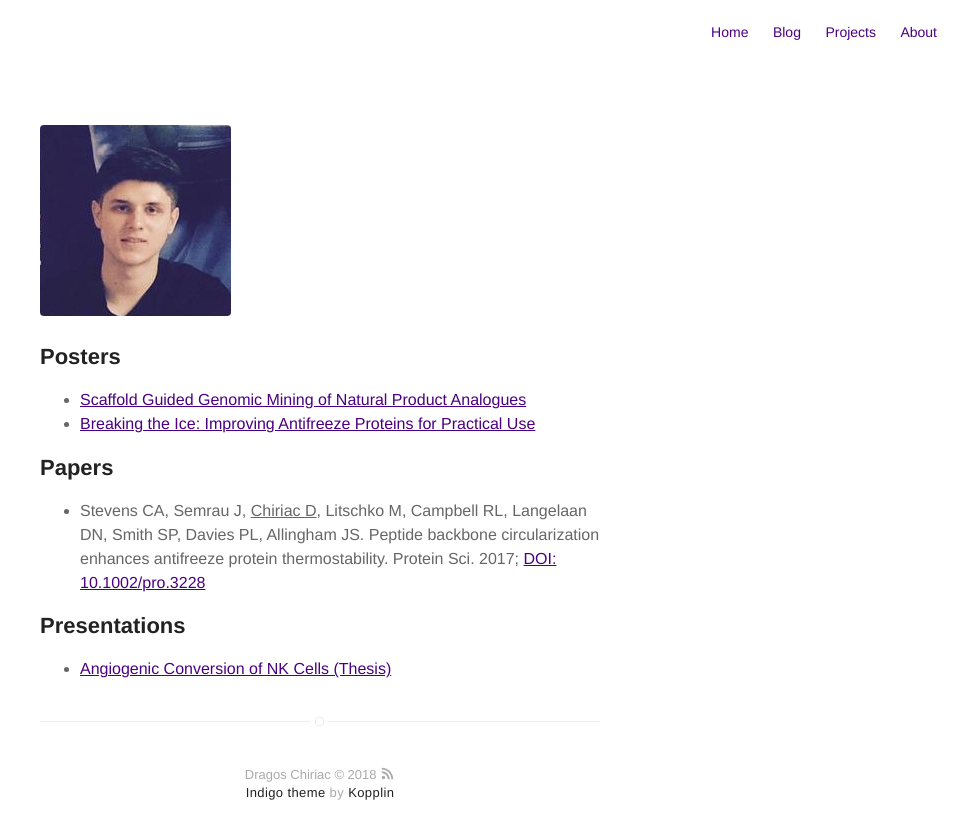
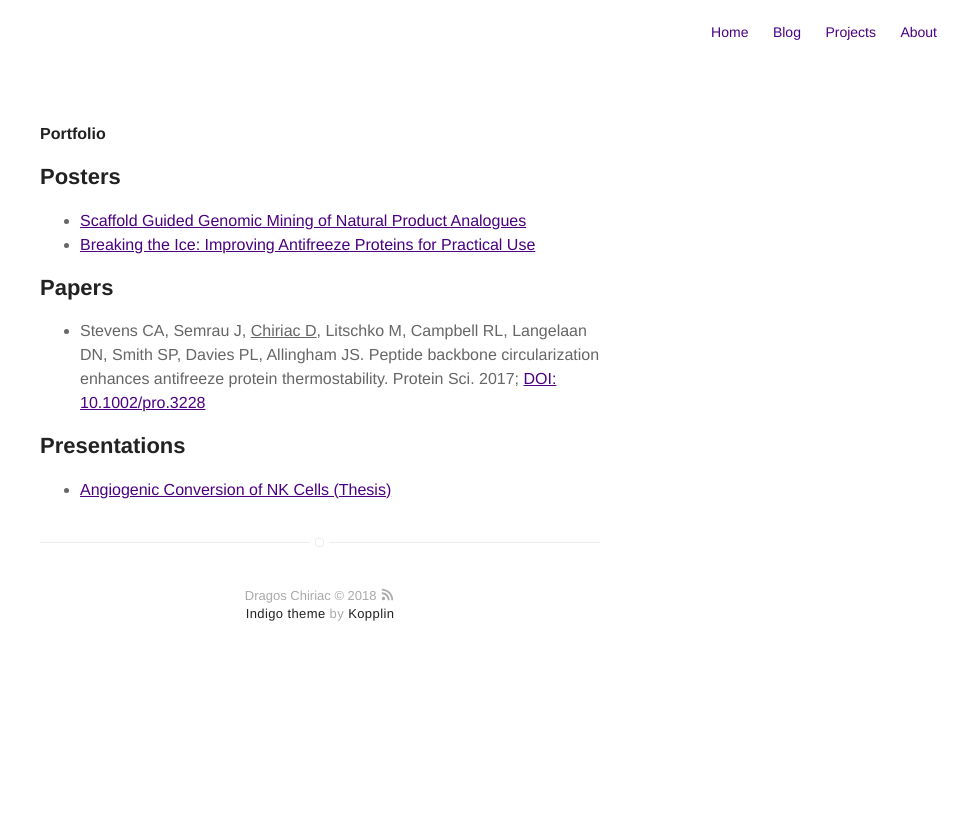
Before and after one commit to dragoschiriac/dragoschiriac.github.io, a Jekyll site: the page built from portfolio.md, in a window 1280 px wide. Shown: the top 839 px of the page, without its empty margins (320-1280 px from the left). Built offline with Jekyll 4.4.1, drawn with Linux system fonts in a browser that asks for light colours.

Commit message:
removed portfolio picture

```diff
--- a/portfolio.md
+++ b/portfolio.md
@@ -2,7 +2,7 @@
 title: Portfolio
 layout: page
 ---
-![Profile Image]({{ site.url }}/{{ site.picture }})
+<h4>Portfolio</h4>
 
 <h2>Posters</h2>
 
```
